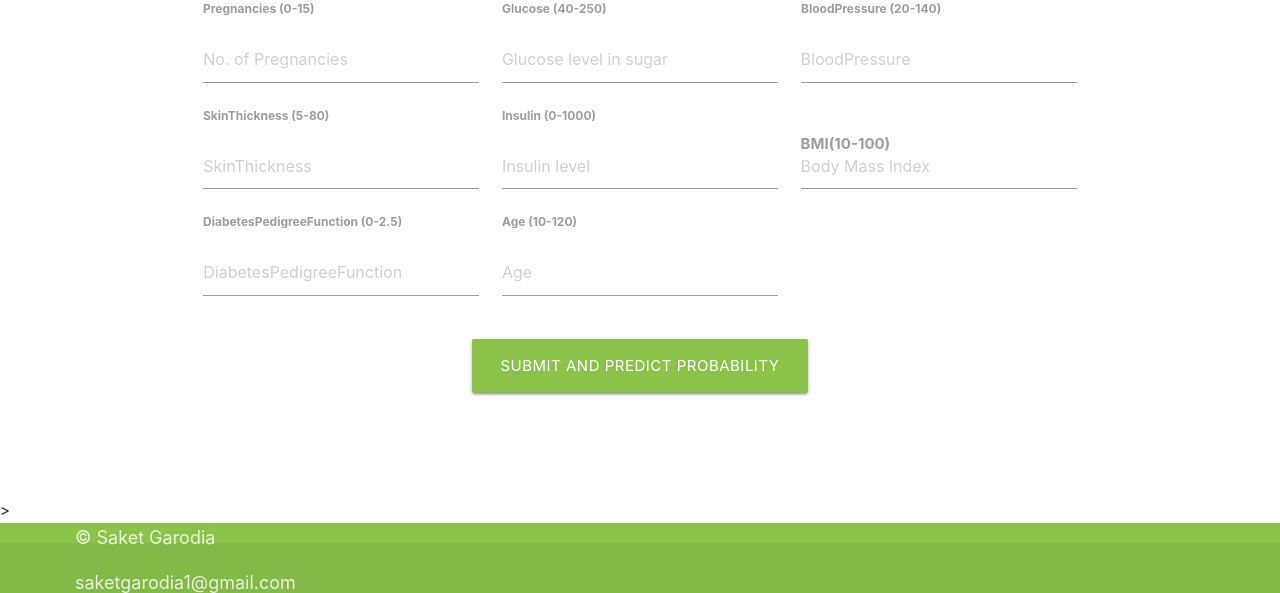
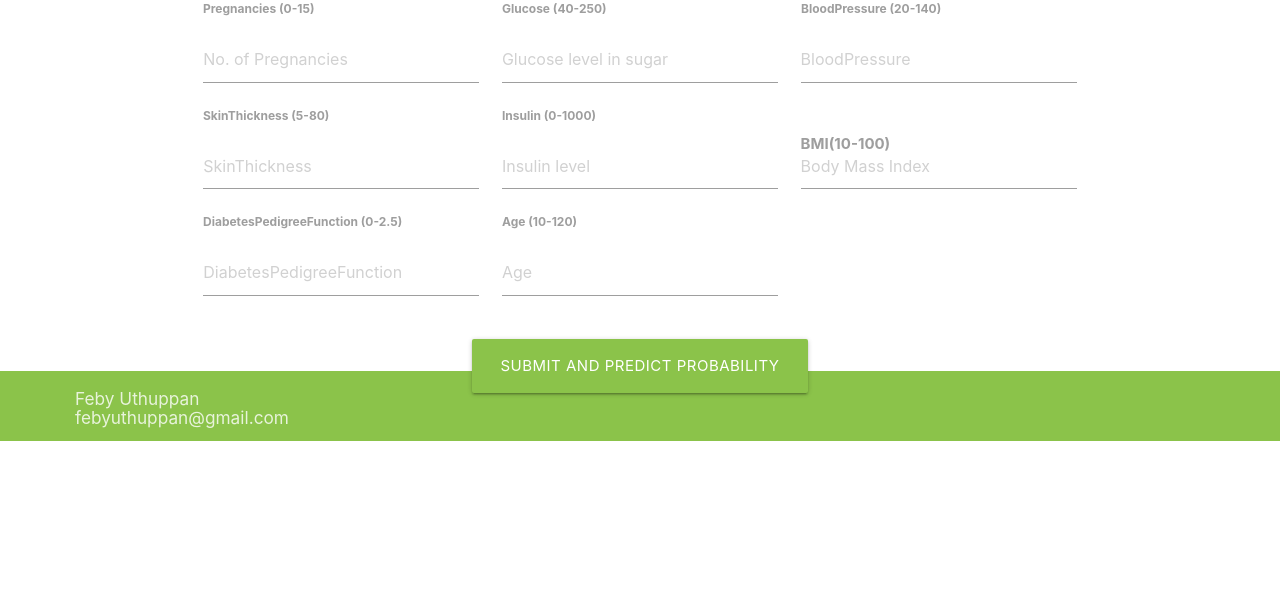
Before and after one commit to Febyuthuppan95/Pima_Indians_Diabetes_Project, a Flask app: page / in a window 1280 px wide. Shown: the part 359-952 px from the top of the page. After the commit the page ends 800 px from the top, so only its background shows below. Run offline with Flask 2, Linux system fonts and the light colour scheme; parts of the project's set-up code (start-up, migrations or seed data) failed here and were passed over; some libraries are stand-ins or nearby versions.

Commit message:
added the email and name in index file

```diff
--- a/templates/index.html
+++ b/templates/index.html
@@ -95,16 +95,25 @@
 
     <br><br>
   </div>
-  </div>>
+  </div>
 
-  <footer class="page-footer light-green">
+  <!-- <footer class="page-footer light-green">
     <div class="footer-copyright">
       <div class="container" style="padding-bottom: 1rem; position: fixed; font-size: 1.2rem; margin-left: 5rem;">
-        <p>&copy; Saket Garodia</p>
-        <p>saketgarodia1@gmail.com</p>
+        <p>Feby Uthuppan</p>
+        <p>febyuthuppan@gmail.com</p>
+      </div>
+    </div>
+  </footer> -->
+  <footer class="page-footer light-green " style="position: fixed;left: 0;bottom: 0; width: 100%;">
+    <div class="footer-copyright light-green ">
+      <div class="container"  style="padding-bottom: 1rem; position: fixed; font-size: 1.2rem; margin-left: 5rem;">
+        <p><h6>Feby Uthuppan <br>
+        febyuthuppan@gmail.com</h6></p>
       </div>
     </div>
   </footer>
+
 
 
   <!--  Scripts-->
@@ -112,5 +121,5 @@
   <script src=".js/materialize.js"></script>
   <script src="js/init.js"></script>
 
-  </body>
+</body>
 </html>
--- a/templates/result.html
+++ b/templates/result.html
@@ -38,8 +38,8 @@
   <footer class="page-footer light-green lighten-1" style="position: fixed;left: 0;bottom: 0; width: 100%;">
     <div class="footer-copyright light-green lighten-1">
       <div class=""  style="padding-bottom: 1rem; position: fixed; font-size: 1.2rem; margin-left: 5rem;">
-        <p>Feby Uthuppan</p>
-        <p>febyuthuppan@gmail.com</p>
+        <p><h6>Feby Uthuppan <br>
+          febyuthuppan@gmail.com</h6></p>
       </div>
     </div>
   </footer>
```
